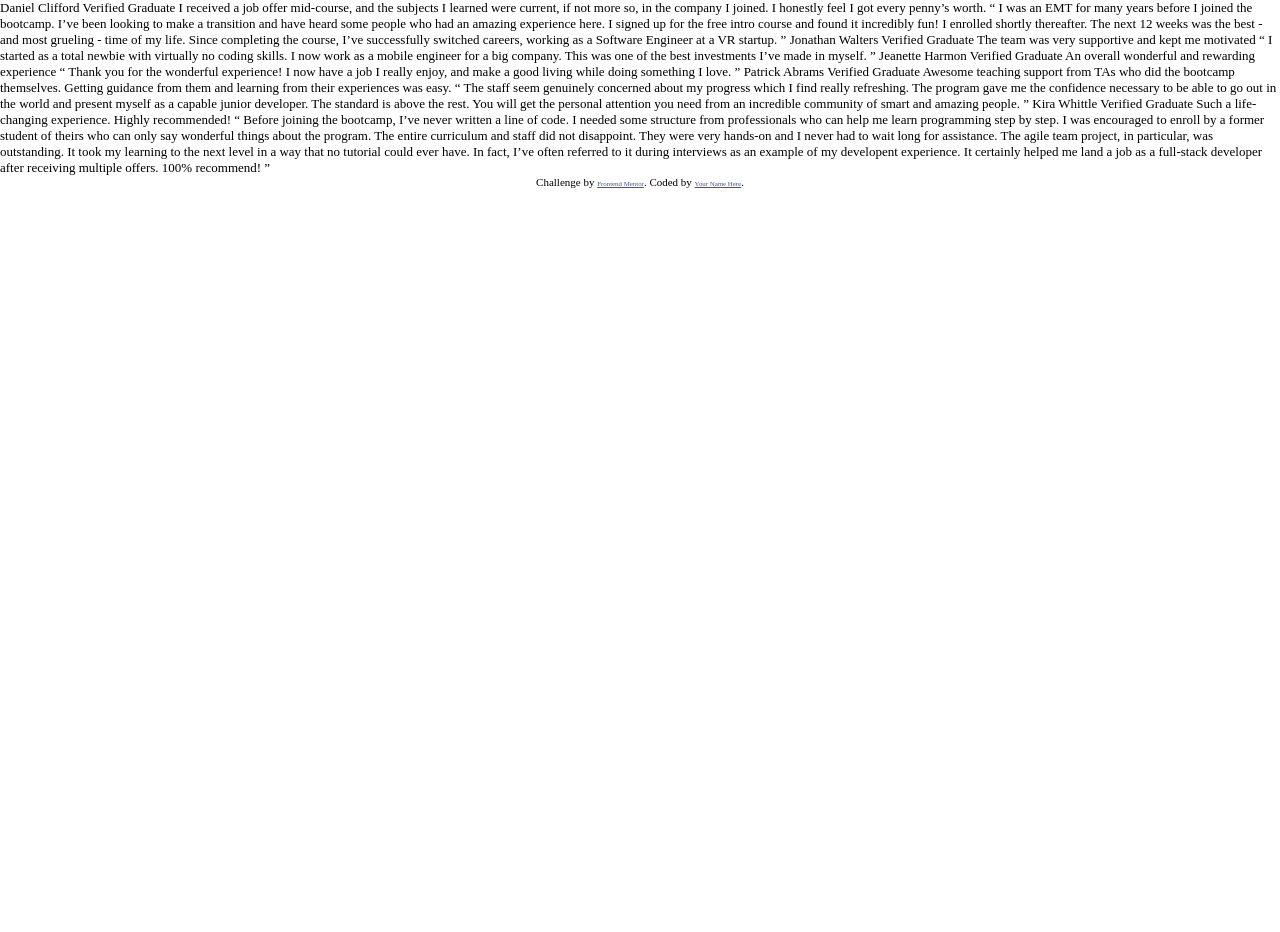
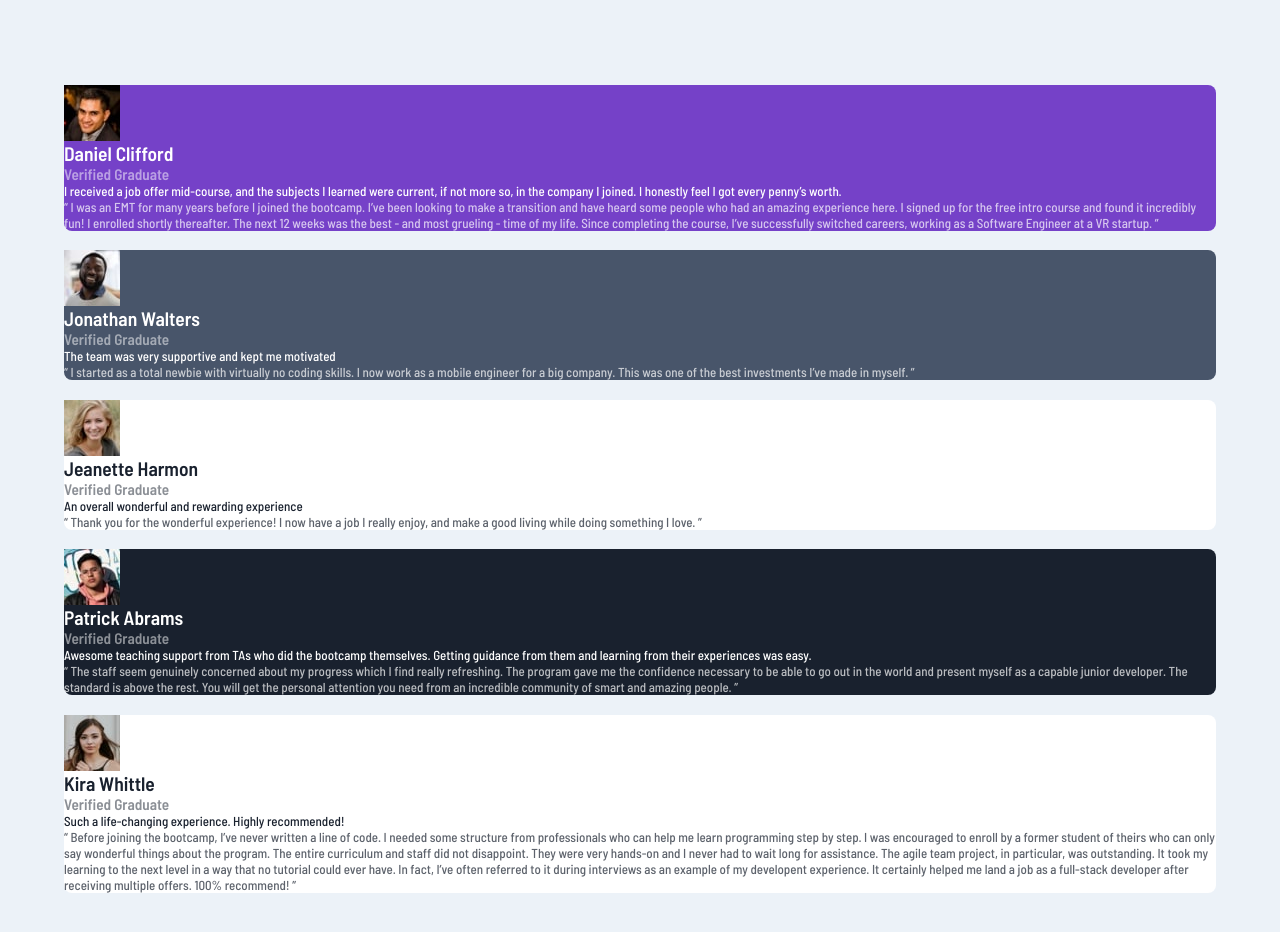
Before and after one commit to cganzon/testimonials-grid, a plain HTML site: page index.html in a window 1280 px wide. Before the commit the page ends 800 px from the top, so only its background shows below. Drawn offline with Linux system fonts and the light colour scheme.

Commit message:
added simple styling to each graduate's cards

```diff
--- a/css/style.css
+++ b/css/style.css
@@ -15,9 +15,60 @@
     margin: 0;
     padding: 0;
     box-sizing: border-box;
-    font-size: 62.5%;
 }
 
+html,
 body {
-    font-size: 1.3rem;
+    font-size: 13px;
+    min-height: 100%;
+    font-family: 'Barlow Semi Condensed', sans-serif;
+    font-weight: 500;
+    background-color: var(--light-grayish-blue);
 }
+
+img {
+    display: block;
+}
+
+.container {
+    width: 90%;
+    margin: 0 auto;
+    padding: 5rem 0;
+}
+
+.card {
+    border-radius: 8px;
+    margin: 1.5rem 0;
+}
+
+.verified-graduate {
+    opacity: 0.5;
+}
+
+.review-paragraph {
+    opacity: 0.7;
+}
+
+.d-clifford,
+.j-walters,
+.p-abrams {
+    color: var(--white);
+}
+
+.j-harmon,
+.k-whittle {
+    background-color: var(--white);
+    color: var(--very-dark-blackish-blue);
+}
+
+.d-clifford {
+    background-color: var(--moderate-violet);
+}
+
+.j-walters {
+    background-color: var(--very-dark-grayish-blue);
+}
+
+.p-abrams {
+    background-color: var(--very-dark-blackish-blue);
+}
--- a/index.html
+++ b/index.html
@@ -16,44 +16,69 @@
   </style>
 </head>
 <body>
-  Daniel Clifford
-  Verified Graduate
+  <div class="container">
+    <div class="card d-clifford">
+      <div class="testimonial-container">
+        <img src="./images/image-daniel.jpg" alt="A picture of Daniel Clifford" class="graduate-img">
+        <div class="graduate-info">
+          <h2 class="name">Daniel Clifford</h2>
+          <h3 class="verified-graduate">Verified Graduate</h3>
+        </div>
+        <p class="testimony">I received a job offer mid-course, and the subjects I learned were current, if not more so, in the company I joined. I honestly feel I got every penny’s worth.</p>
+        <p class="review-paragraph">“ I was an EMT for many years before I joined the bootcamp. I’ve been looking to make a transition and have heard some people who had an amazing experience here. I signed up for the free intro course and found it incredibly fun! I enrolled shortly thereafter. The next 12 weeks was the best - and most grueling - time of my life. Since completing the course, I’ve successfully switched careers, working as a Software Engineer at a VR startup. ”</p>
+      </div>
+    </div>
 
-  I received a job offer mid-course, and the subjects I learned were current, if not more so,
-  in the company I joined. I honestly feel I got every penny’s worth.
+    <div class="card j-walters">
+      <div class="testimonial-container">
+        <img src="./images/image-jonathan.jpg" alt="A picture of Jonathan Walters" class="graduate-img">
+        <div class="graduate-info">
+          <h2 class="name">Jonathan Walters</h2>
+          <h3 class="verified-graduate">Verified Graduate</h3>
+        </div>
+        <p class="testimony">The team was very supportive and kept me motivated</p>
+        <p class="review-paragraph">“ I started as a total newbie with virtually no coding skills. I now work as a mobile engineer for a big company. This was one of the best investments I’ve made in myself. ”</p>
+      </div>
+    </div>
 
-  “ I was an EMT for many years before I joined the bootcamp. I’ve been looking to make a
-  transition and have heard some people who had an amazing experience here. I signed up
-  for the free intro course and found it incredibly fun! I enrolled shortly thereafter.
-  The next 12 weeks was the best - and most grueling - time of my life. Since completing
-  the course, I’ve successfully switched careers, working as a Software Engineer at a VR startup. ”
+    <div class="card j-harmon">
+      <div class="testimonial-container">
+        <img src="./images/image-jeanette.jpg" alt="A picture of Jeanette Harmon" class="graduate-img">
+        <div class="graduate-info">
+          <h2 class="name">Jeanette Harmon</h2>
+          <h3 class="verified-graduate">Verified Graduate</h3>
+        </div>
+        <p class="testimony">An overall wonderful and rewarding experience</p>
+        <p class="review-paragraph">“ Thank you for the wonderful experience! I now have a job I really enjoy, and make a good living while doing something I love. ”</p>
+      </div>
+    </div>
 
-  Jonathan Walters
-  Verified Graduate
+    <div class="card p-abrams">
+      <div class="testimonial-container">
+        <img src="./images/image-patrick.jpg" alt="A picture of Patrick Abrams" class="graduate-img">
+        <div class="graduate-info">
+          <h2 class="name">Patrick Abrams</h2>
+          <h3 class="verified-graduate">Verified Graduate</h3>
+        </div>
+        <p class="testimony">Awesome teaching support from TAs who did the bootcamp themselves. Getting guidance from them and learning from their experiences was easy.</p>
+        <p class="review-paragraph">“ The staff seem genuinely concerned about my progress which I find really refreshing. The program gave me the confidence necessary to be able to go out in the world and present myself as a capable junior developer. The standard is above the rest. You will get the personal attention you need from an incredible community of smart and amazing people. ”</p>
+      </div>
+    </div>
 
-  The team was very supportive and kept me motivated
+    <div class="card k-whittle">
+      <div class="testimonial-container">
+        <img src="./images/image-kira.jpg" alt="A picture of Kira Whittle" class="graduate-img">
+        <div class="graduate-info">
+          <h2 class="name">Kira Whittle</h2>
+          <h3 class="verified-graduate">Verified Graduate</h3>
+        </div>
+        <p class="testimony">Such a life-changing experience. Highly recommended!</p>
+        <p class="review-paragraph">“ Before joining the bootcamp, I’ve never written a line of code. I needed some structure from professionals who can help me learn programming step by step. I was encouraged to enroll by a former student of theirs who can only say wonderful things about the program. The entire curriculum and staff did not disappoint. They were very hands-on and I never had to wait long for assistance. The agile team project, in particular, was outstanding. It took my learning to the next level in a way that no tutorial could ever have. In fact, I’ve often referred to it during interviews as an example of my developent experience. It certainly helped me land a job as a full-stack developer after receiving multiple offers. 100% recommend! ”</p>
+      </div>
+    </div>
+  </div>
 
-  “ I started as a total newbie with virtually no coding skills. I now work as a mobile engineer
-  for a big company. This was one of the best investments I’ve made in myself. ”
-
-  Jeanette Harmon
-  Verified Graduate
-
-  An overall wonderful and rewarding experience
-
-  “ Thank you for the wonderful experience! I now have a job I really enjoy, and make a good living
-  while doing something I love. ”
-
-  Patrick Abrams
-  Verified Graduate
-
-  Awesome teaching support from TAs who did the bootcamp themselves. Getting guidance from them and
-  learning from their experiences was easy.
-
-  “ The staff seem genuinely concerned about my progress which I find really refreshing. The program
-  gave me the confidence necessary to be able to go out in the world and present myself as a capable
-  junior developer. The standard is above the rest. You will get the personal attention you need from
-  an incredible community of smart and amazing people. ”
+  <!--
 
   Kira Whittle
   Verified Graduate
@@ -67,11 +92,11 @@
   project, in particular, was outstanding. It took my learning to the next level in a way that no tutorial
   could ever have. In fact, I’ve often referred to it during interviews as an example of my developent
   experience. It certainly helped me land a job as a full-stack developer after receiving multiple offers.
-  100% recommend! ”
+  100% recommend! ” -->
 
-  <div class="attribution">
+  <!-- <div class="attribution">
     Challenge by <a href="https://www.frontendmentor.io?ref=challenge" target="_blank">Frontend Mentor</a>.
     Coded by <a href="#">Your Name Here</a>.
-  </div>
+  </div> -->
 </body>
 </html>
```
